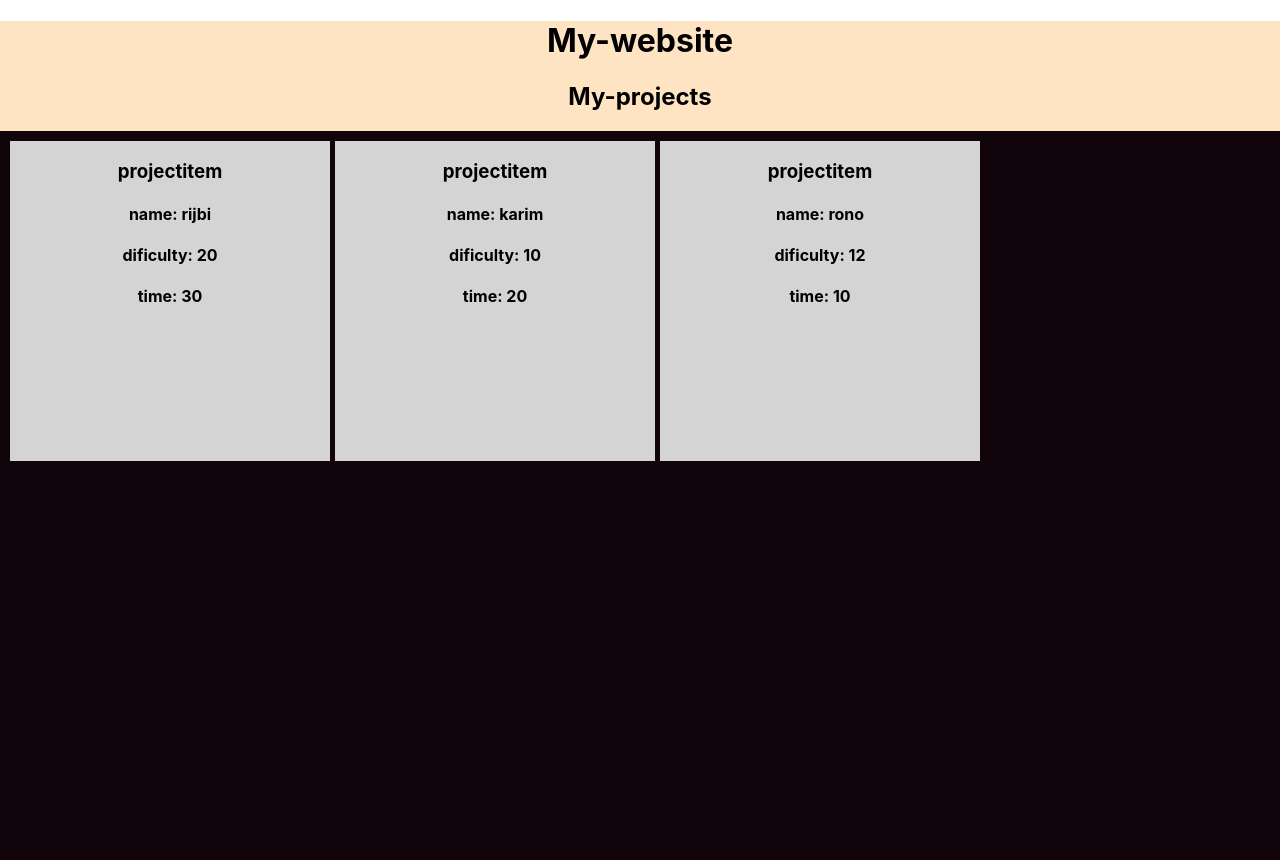
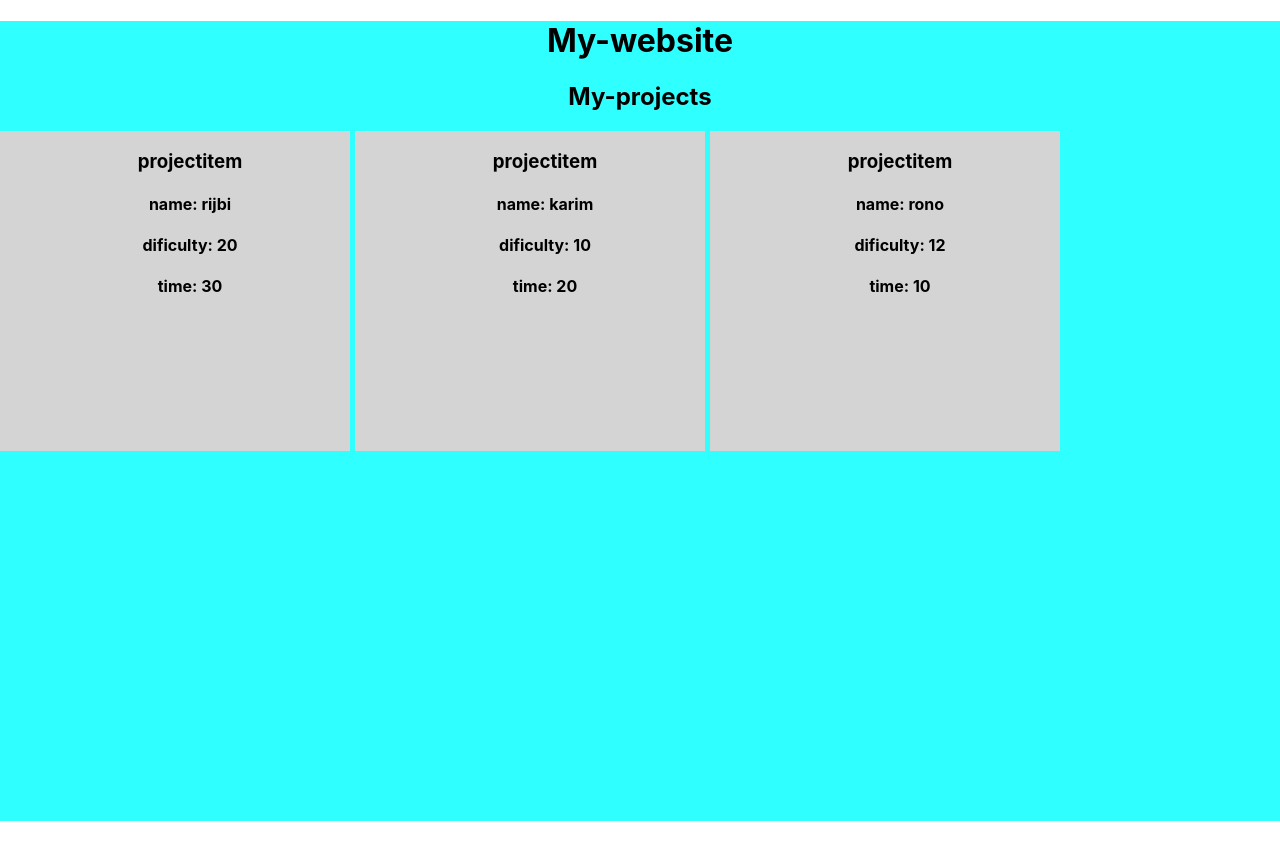
Before and after one commit to Rangon007/Myfirstwebsite, a React (Create React App) app: page / in a window 1280 px wide. Shown: the top 860 px of the page. After the commit the page ends 821 px from the top, so only its background shows below. Built offline with nearby package versions, Linux system fonts and the light colour scheme.

Commit message:
changing projectitemstyle

```diff
--- a/src/App.css
+++ b/src/App.css
@@ -6,13 +6,13 @@
 
 .contentcontainer {
   text-align: center;
-  background-color: bisque;
+  background-color: rgb(47, 255, 255);
   width: 100%;
   height: 100vh ;
 
 }
 
-.myprojectcontainer {
+/* .myprojectcontainer {
   text-align: center;
   background-color: rgb(17, 4, 10);
   width: 100%;
@@ -23,7 +23,7 @@
   align-items: 'center';
   justify-content: 'center';
 
-}
+} */
 
 .projectitem {
   text-align: center;
@@ -34,6 +34,7 @@
   float:left ;
   margin-bottom: 5px;
   margin-right: 5px;
+  padding-left: 30px;
 
 
 }
```
